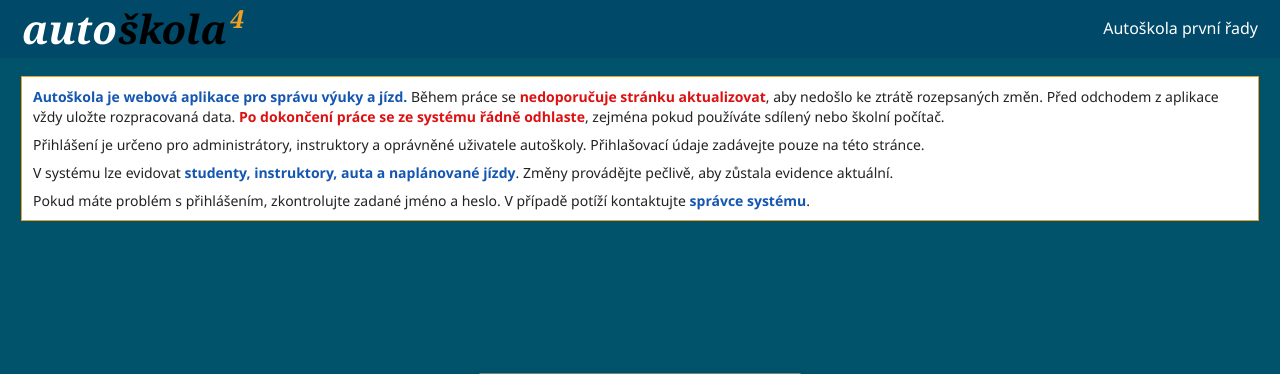
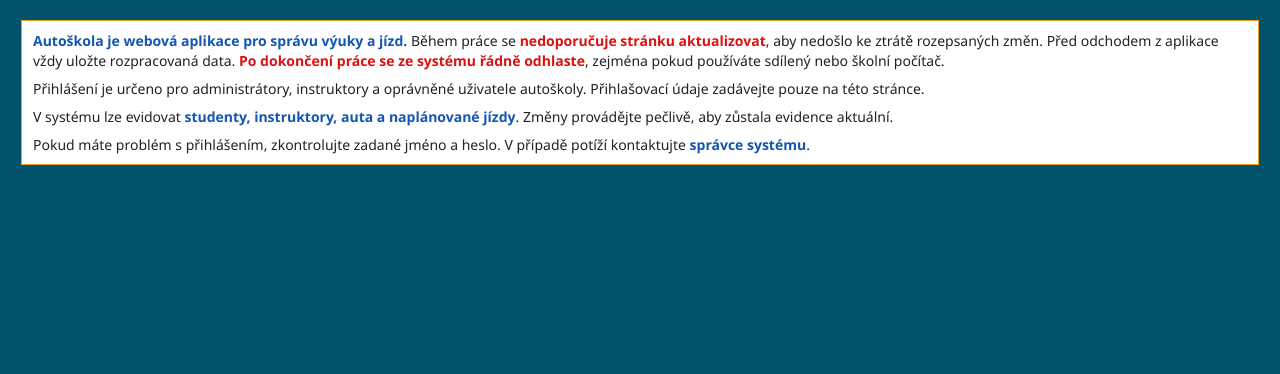
Before and after one commit to smartSmark12/autoskola, a PHP site: page /login.php in a window 1280 px wide. Shown: the top 374 px of the page. Run offline with PHP 8.4, Linux system fonts and the light colour scheme.

Commit message:
Show login warning only once after login
- Display warning overlay just once per login via session flag
- Restrict sidebar tab handler to items with data-pane
- Remove redundant header from login page

```diff
--- a/framework/auth.php
+++ b/framework/auth.php
@@ -51,6 +51,8 @@ class Auth {
             'jmeno'    => $jmeno,
             'prijmeni' => $prijmeni,
         ];
+        // zobraz varování o nebezpečném přihlášení – jen jednou, hned po přihlášení
+        $_SESSION['zobraz_varovani'] = true;
     }
 
     public static function logout() {
--- a/index.php
+++ b/index.php
@@ -5,6 +5,8 @@ Auth::start();
 Auth::requireLogin('');
 
 $jePrihlasen  = Auth::check();
+$zobrazVarovani = !empty($_SESSION['zobraz_varovani']);
+unset($_SESSION['zobraz_varovani']);
 $jeInstruktor = Auth::jeInstruktor();
 $jeStudent    = Auth::jeStudent();
 
@@ -58,7 +60,7 @@ $totalCommits = count($commits);
     <link rel="shortcut icon" href="bordel/favicon.png" type="image/png">
 </head>
 <body>
-    <?php if ($jePrihlasen): ?>
+    <?php if ($jePrihlasen && $zobrazVarovani): ?>
     <div id="warning-overlay" class="warning-overlay" style="display:none;">
         <div class="warning-dialog">
             <div class="warning-header">Varování&hellip;</div>
@@ -385,7 +387,7 @@ $totalCommits = count($commits);
             return true;
         }
 
-        document.querySelectorAll('.sidebar-item').forEach(function (item) {
+        document.querySelectorAll('.sidebar-item[data-pane]').forEach(function (item) {
             item.addEventListener('click', function (e) {
                 e.preventDefault();
                 var target = item.getAttribute('data-pane');
--- a/login.php
+++ b/login.php
@@ -33,13 +33,6 @@ if ($_SERVER['REQUEST_METHOD'] === 'POST') {
     <link rel="stylesheet" href="bordel/style.css?v=<?= @filemtime(__DIR__ . '/bordel/style.css') ?: time() ?>">
 </head>
 <body class="auth-page">
-    <header class="topbar auth-topbar">
-        <div class="logo">auto<span>škola</span></div>
-        <div class="user-info">
-            <span class="user-name">Autoškola první řady</span>
-        </div>
-    </header>
-
     <div class="auth-infobar">
         <p>
             <strong class="hl-blue">Autoškola je webová aplikace pro správu výuky a jízd.</strong>
```
Also changed, not shown: bordel/git-history.txt (+1 -0 lines), README.md.
